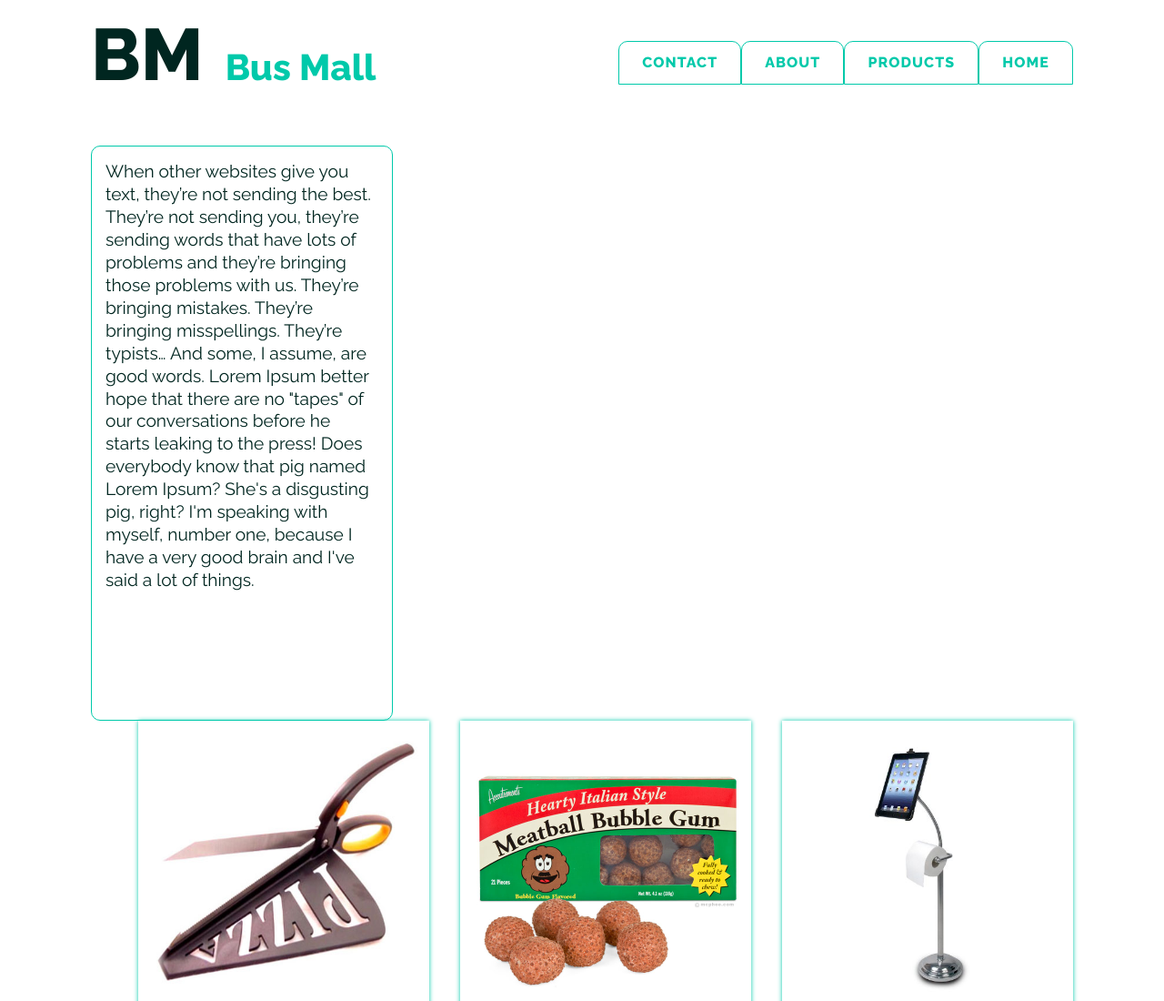
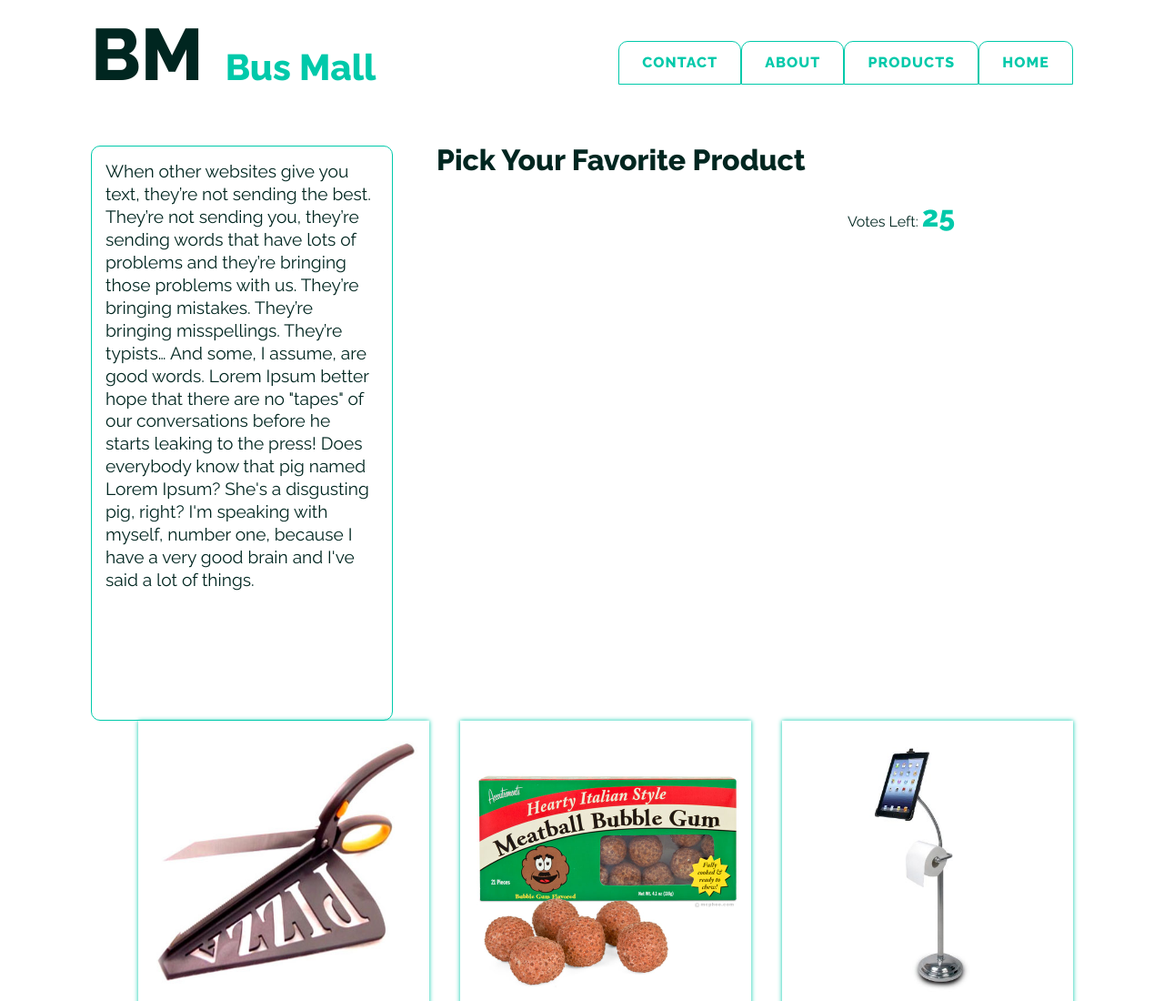
Before and after one commit to ajess33/bus-mall, a plain HTML site: page index.html in a window 1280 px wide. Shown: the top 1100 px of the page at 91% size. Drawn offline with nearby package versions, Linux system fonts and the light colour scheme.

Commit message:
added vote countdown to html

```diff
--- a/app.js
+++ b/app.js
@@ -1,6 +1,9 @@
+// the first thing evaluated in sum(sum(a, b), c) are the aruguments and the sum function itself
+
 /* eslint-disable no-unused-vars */
 // Define a totalPageClicks variable to keep track of total selections (25)
-var totalPageClicks = 0;
+var totalPageClicks = 25;
+var pageCounter = document.getElementById('votes-counter');
 
 // Define allProducts array
 Product.all = [];
@@ -78,8 +81,10 @@ function getRandomIndex() {
 // Define displayResults function
 function displayResults() {
   var resultsWrap = document.getElementById('results');
+  var banner = document.getElementById('banner');
   resultsWrap.classList.remove('ghost');
   imagesWrapper.className = 'ghost';
+  banner.className = 'ghost';
 
   // gather data and labels for chart
   var labelArray = [];
@@ -148,8 +153,10 @@ function displayResults() {
 }
 // Define handleClicks function that takes in an event
 function handleClick(e) {
-  totalPageClicks++;
-  if (totalPageClicks === 25) {
+  totalPageClicks--;
+  pageCounter.textContent = totalPageClicks;
+
+  if (totalPageClicks === 0) {
     localStorage.setItem('completed', JSON.stringify(true));
     displayResults();
     renderTopImages();
--- a/index.html
+++ b/index.html
@@ -41,6 +41,10 @@
           pig, right? I'm speaking with myself, number one, because I have a
           very good brain and I've said a lot of things.
         </p>
+      </section>
+      <section id="banner">
+        <h2>Pick Your Favorite Product</h2>
+        <p class="counter">Votes Left: <span id="votes-counter">25</span></p>
       </section>
       <section class="images-wrapper" id="img-wrap">
         <img
--- a/styles/style.css
+++ b/styles/style.css
@@ -77,6 +77,27 @@ header nav ul li:hover {
 /* =================== */
 /* MAIN CONTENT */
 /* =================== */
+
+main h2 {
+  text-align: left;
+  font-size: 2rem;
+  font-weight: 800;
+  margin: 0 0 30px 48px;
+  display: inline-block;
+  color: #002620;
+}
+
+main .counter {
+  display: inline-block;
+  margin-left: 500px;
+  color: #002620;
+}
+
+main .counter #votes-counter {
+  font-size: 2rem;
+  font-weight: 800;
+  color: #00c9aa;
+}
 
 .sidebar {
   float: left;
```
